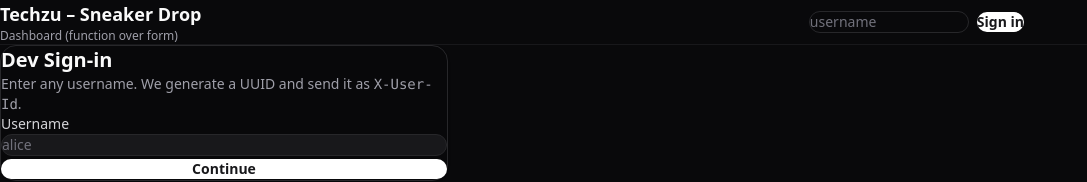
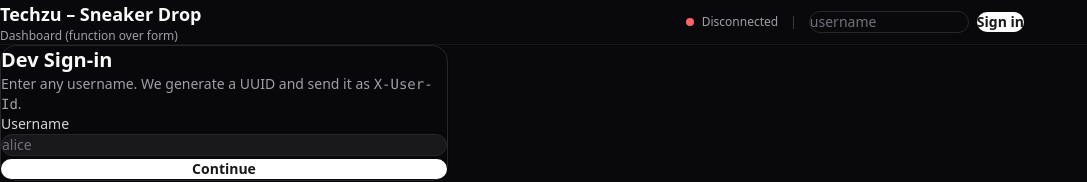
Before and after one commit to mahabur-rahman/traffic-inventory-system, a React (Vite) app in the folder web/: page / in a window 1280 px wide. Shown: the top 182 px of the page, without its empty margins (0-1087 px from the left). Built offline with nearby package versions, Linux system fonts and the light colour scheme; no server answers.

Commit message:
Show live socket status in header

```diff
--- a/web/src/App.tsx
+++ b/web/src/App.tsx
@@ -2,9 +2,12 @@
 import { LoginCard } from "./components/LoginCard";
 import { Dashboard } from "./pages/Dashboard";
 import { SessionBar } from "./components/SessionBar";
+import { LiveBadge } from "./components/LiveBadge";
+import { useAppSelector } from "./store/hooks";
 
 function App() {
   const { isAuthed } = useAuth();
+  const socketStatus = useAppSelector((s) => s.socket.status);
 
   return (
     <div className="min-h-screen bg-zinc-950 text-zinc-50">
@@ -15,7 +18,11 @@
             <p className="text-xs text-zinc-400">Dashboard (function over form)</p>
           </div>
 
-          <SessionBar />
+          <div className="flex items-center gap-3 text-xs text-zinc-400">
+            <LiveBadge state={socketStatus} />
+            <span className="text-zinc-700">|</span>
+            <SessionBar />
+          </div>
         </div>
       </header>
 
```
